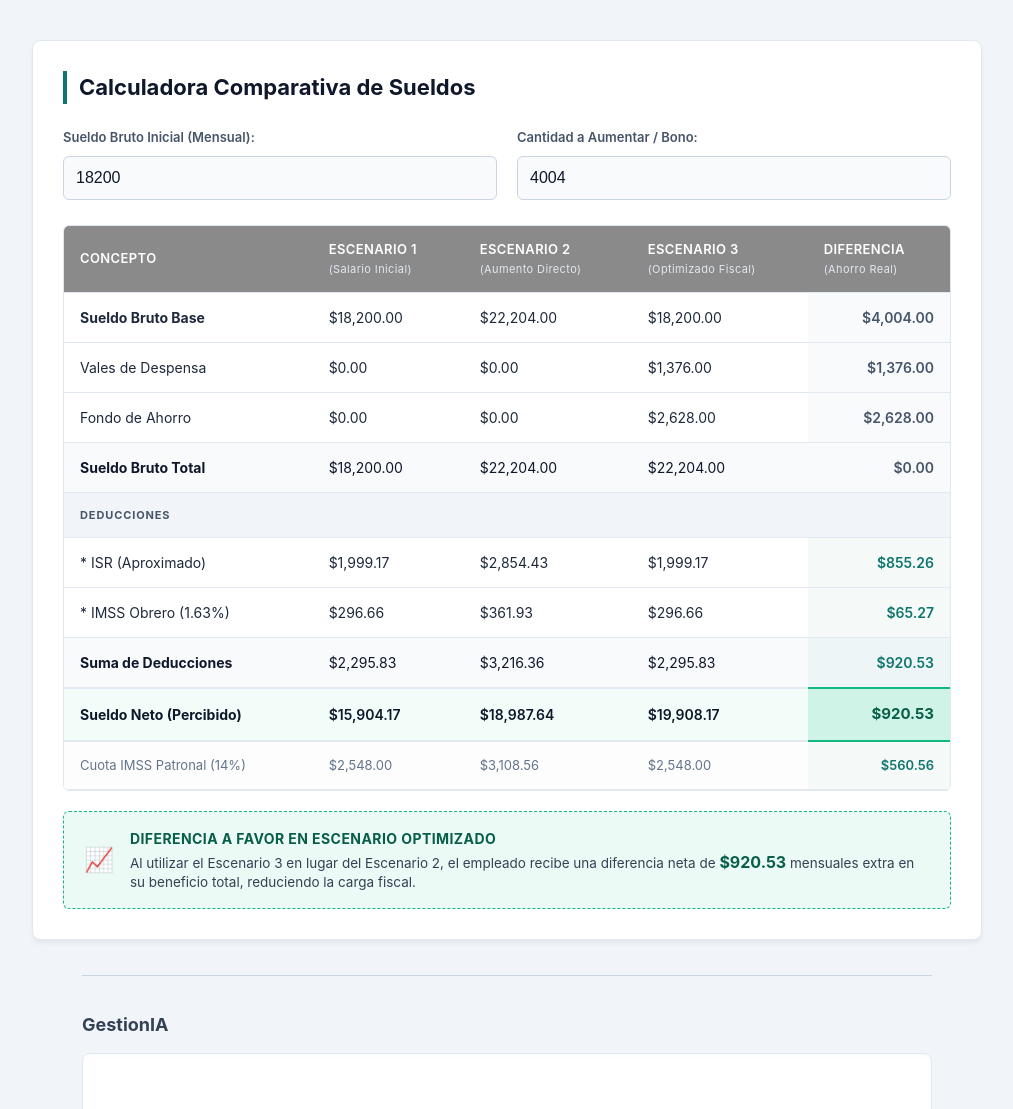
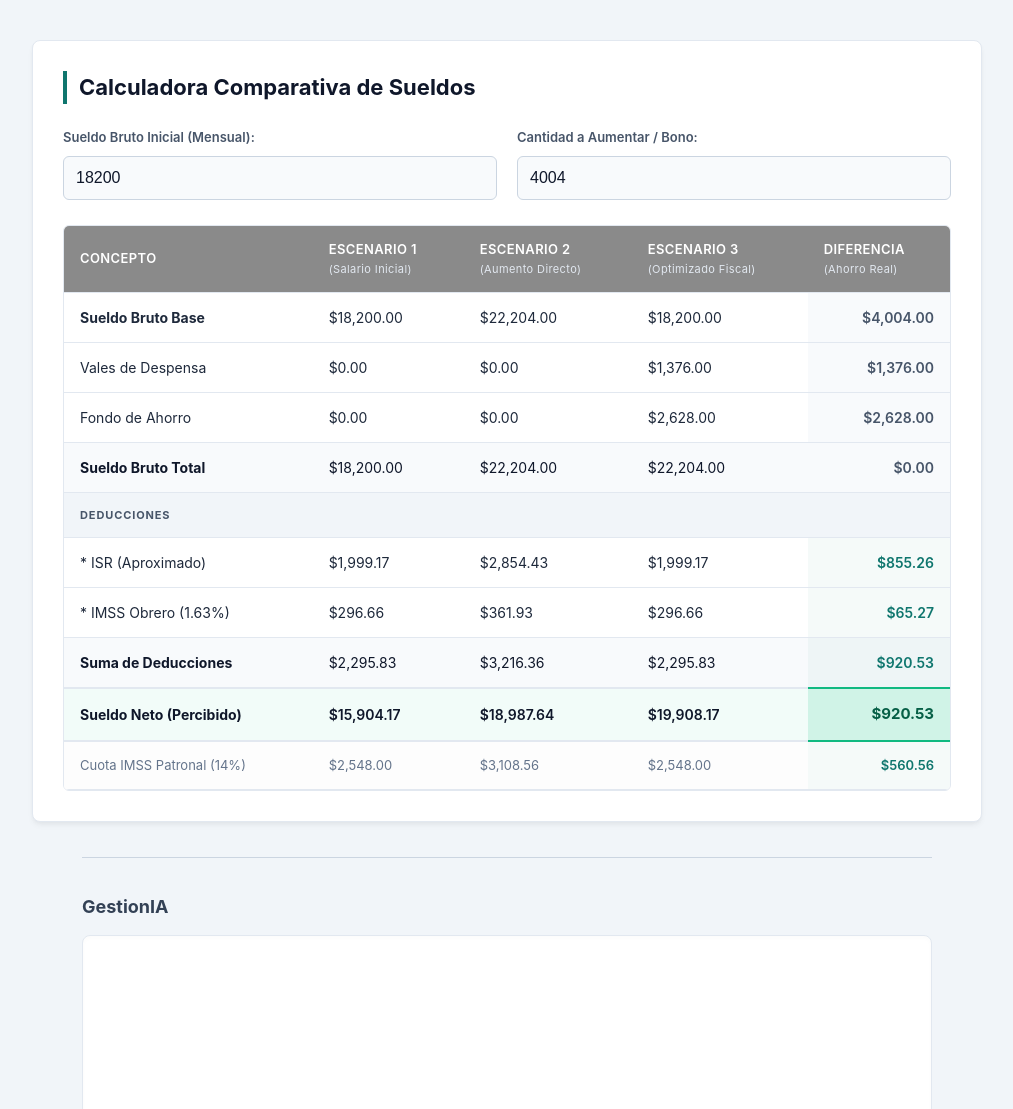
Before and after one commit to Solovino928/GestonIA, a plain HTML site: page index.html in a window 1280 px wide. Shown: the top 1109 px of the page, without its empty margins (133-1146 px from the left). Drawn offline with Linux system fonts and the light colour scheme.

Commit message:
Update index.html

```diff
--- a/index.html
+++ b/index.html
@@ -103,14 +103,6 @@
                 </tbody>
             </table>
         </div>
-
-        <div class="benefit-card">
-            <div class="benefit-icon">📈</div>
-            <div class="benefit-info">
-                <h3>Diferencia a favor en Escenario Optimizado</h3>
-                <p>Al utilizar el Escenario 3 en lugar del Escenario 2, el empleado recibe una diferencia neta de <strong id="diferencia-neto-card">$0.00</strong> mensuales extra en su beneficio total, reduciendo la carga fiscal.</p>
-            </div>
-        </div>
     </div>
 
     <hr class="separator">
```
